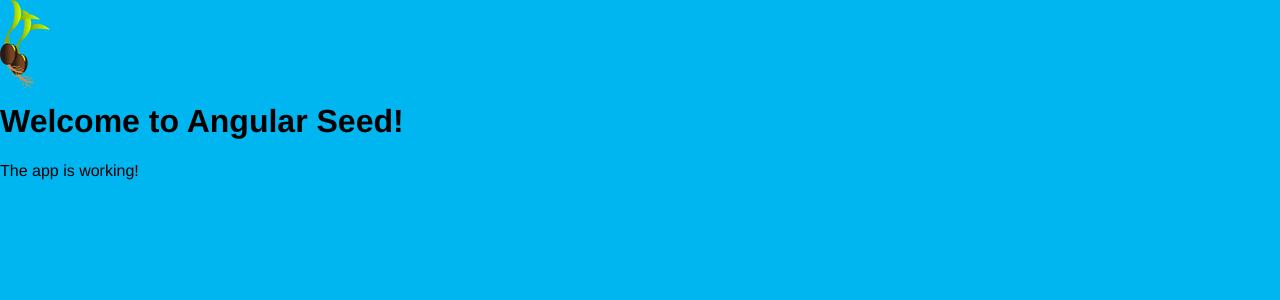
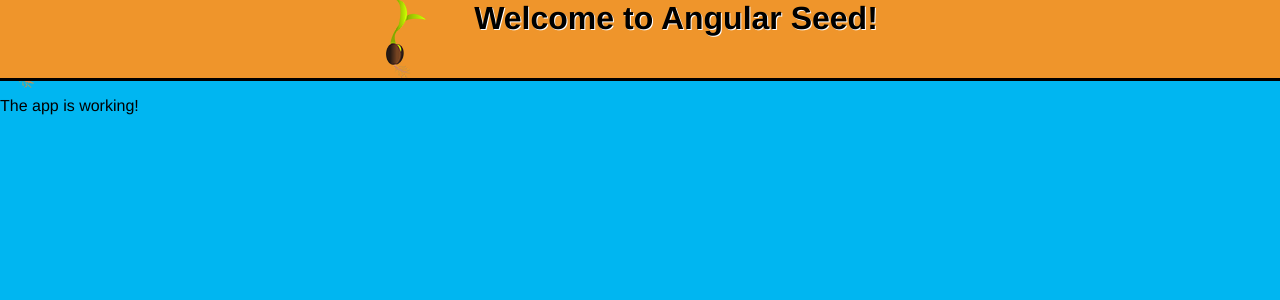
Before and after one commit to kevinruse/kra-angular-400-seed-public, an Angular app: page / in a window 1280 px wide. Shown: the top 300 px of the page. Built offline with nearby package versions, Linux system fonts and the light colour scheme.

Commit message:
style angular component - guided exercise 8 styling angular components with a component style block

```diff
--- a/src/app/header/header.component.html
+++ b/src/app/header/header.component.html
@@ -1,3 +1,19 @@
+<style>
+    header {
+        background-color: #ef952b;
+        display: flex;
+        border-bottom: 3px solid #000;
+        justify-content: center;
+        align-items: flex-start;
+    }
+    h1 {
+        text-shadow: 1px 1px #fff;
+    }
+    header>* {
+        margin: 0 1em;
+    }
+</style>
+
 <header>
     <img src="assets/images/icons/seed-icon.png" alt="">
     <h1>Welcome to Angular Seed!</h1>
--- a/src/app/header/header.component.ts
+++ b/src/app/header/header.component.ts
@@ -2,8 +2,8 @@ import { Component, OnInit } from '@angular/core';
 
 @Component({
     selector: 'app-header',
-    templateUrl: './header.component.html'
-})
+    templateUrl: './header.component.html',
+    })
 
 export class HeaderComponent implements OnInit {
     constructor() {
```
